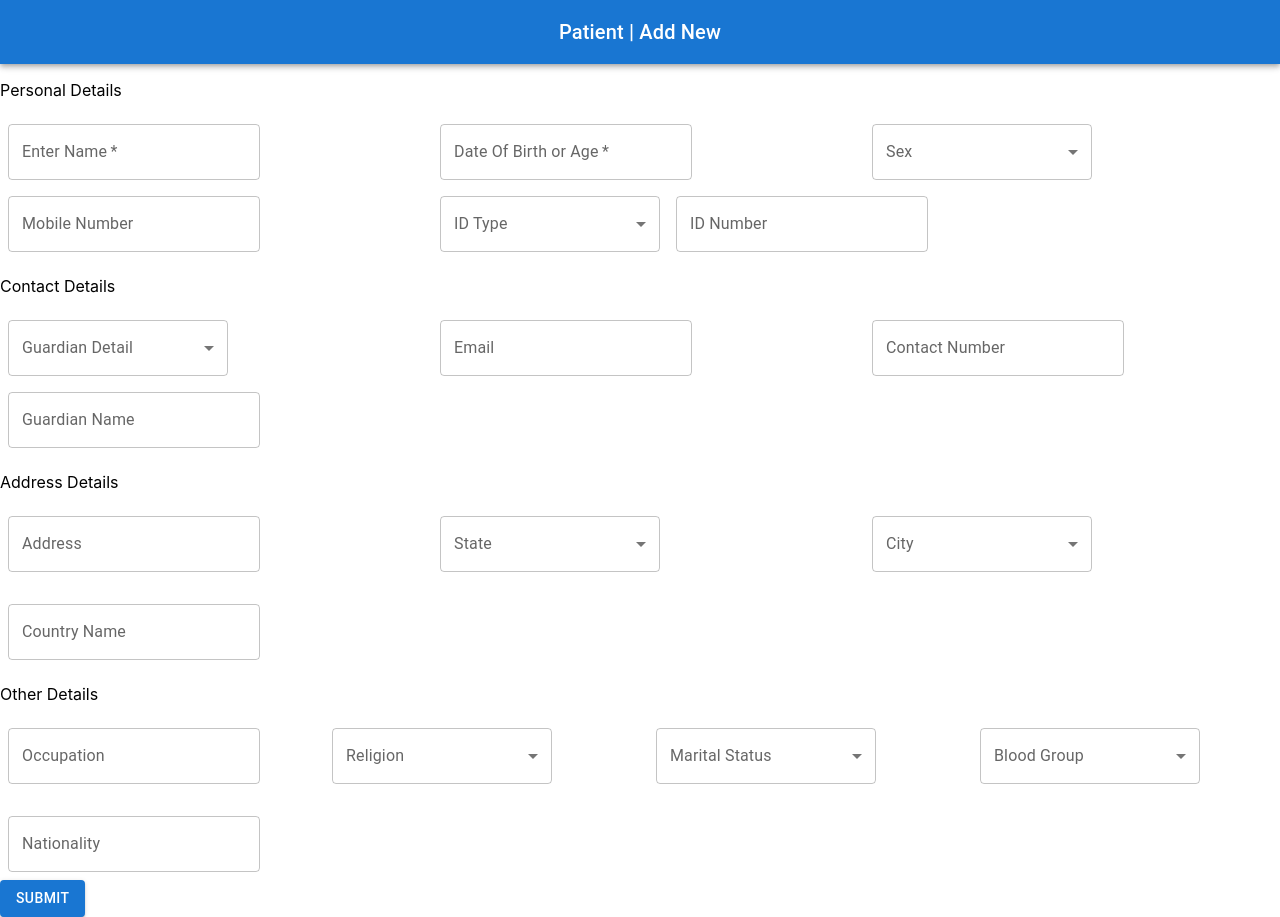
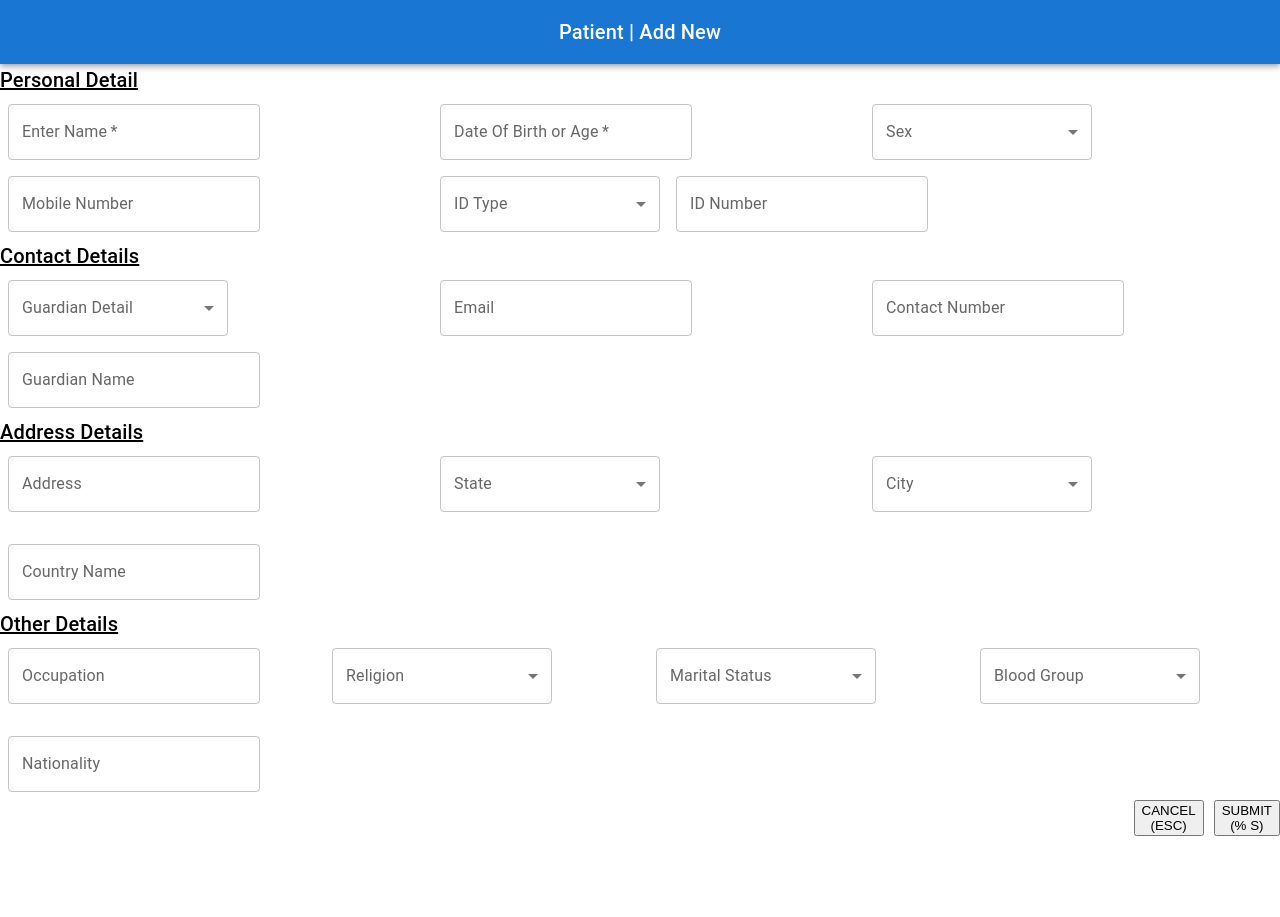
Before and after one commit to MoniruzzamanBappy/Onito-First-Task-RormicJS-Form, a React (Create React App) app: page / in a window 1280 px wide. After the commit the page ends 836 px from the top, so only its background shows below. Built offline with nearby package versions, Linux system fonts and the light colour scheme.

Commit message:
error alert shown

```diff
--- /dev/null
+++ b/src/components/PersonalDetails.tsx
@@ -0,0 +1,119 @@
+import React from 'react';
+import Typography from '@mui/material/Typography';
+import TextField from '@mui/material/TextField';
+import { FormControl, Grid, InputLabel, MenuItem, Select } from "@mui/material";
+
+const PersonalDetails = (props: any) => {
+    const formik = props.formik;
+    return (
+        <div>
+            <Typography variant="h6" sx={{ textDecoration: 'underline'}} >Personal Detail</Typography>
+            <Grid container spacing={2} >
+                <Grid item xs={4}>
+                    <TextField
+                        required
+                        id="name"
+                        name="name"
+                        value={formik.values.name}
+                        onChange={formik.handleChange}
+                        error={formik.touched.name && Boolean(formik.errors.name)}
+                        helperText={formik.touched.name && formik.errors.name}
+                        label="Enter Name"
+                        placeholder="Enter Name"
+                    />
+                </Grid>
+                <Grid item xs={4}>
+
+                    <TextField
+                        required
+                        id="age"
+                        name="age"
+                        type="number"
+                        value={formik.values.age}
+                        onChange={formik.handleChange}
+                        error={formik.touched.age && Boolean(formik.errors.age)}
+                        helperText={formik.touched.age && formik.errors.age}
+                        label="Date Of Birth or Age"
+                        placeholder="Enter Date Of Birth or Age"
+                    />
+                </Grid>
+                <Grid item xs={4}>
+                    <FormControl sx={{ m: 1, minWidth: 220 }}>
+                        <InputLabel id="demo-simple-select-helper-label">Sex</InputLabel>
+                        <Select
+                            required
+                            id="sex"
+                            name="sex"
+                            value={formik.values.sex}
+                            onChange={formik.handleChange}
+                            error={formik.touched.sex && Boolean(formik.errors.sex)}
+                            label="Sex"
+                            placeholder="Enter Sex"
+                        >
+                            <MenuItem value={"Male"}>Male</MenuItem>
+                            <MenuItem value={"Female"}>Female</MenuItem>
+                            <MenuItem value={"Common"}>Common</MenuItem>
+                            <MenuItem value={"Other"}>Other</MenuItem>
+                        </Select>
+                    </FormControl>
+
+                </Grid>
+
+            </Grid>
+            <Grid container spacing={2} >
+                <Grid item xs={4}>
+                    <TextField
+                        id="number"
+                        name="number"
+                        value={formik.values.number}
+                        onChange={formik.handleChange}
+                        error={formik.touched.number && Boolean(formik.errors.number)}
+                        helperText={formik.touched.number && formik.errors.number}
+                        label="Mobile Number"
+                        placeholder="Enter Mobile Number"
+                    />
+
+                </Grid>
+                <Grid item xs={8}>
+
+                    <FormControl sx={{ m: 1, minWidth: 220 }}>
+                        <InputLabel id="demo-simple-select-helper-label">ID Type</InputLabel>
+                        <Select
+                            id="idType"
+                            name="idType"
+                            value={formik.values.idType}
+                            onChange={formik.handleChange}
+                            error={formik.touched.idType && Boolean(formik.errors.idType)}
+                            label="ID Type"
+                        >
+                            <MenuItem value="">
+                                <em>None</em>
+                            </MenuItem>
+                            <MenuItem value={"National ID"}>National ID</MenuItem>
+                            <MenuItem value={"Birth Certificate"}>Birth Certificate</MenuItem>
+                            <MenuItem value={"Passport"}>Passport</MenuItem>
+                            <MenuItem value={"Aadhar"}>Aadhar</MenuItem>
+                            <MenuItem value={"Pan"}>Pan</MenuItem>
+                            <MenuItem value={"Other"}>Other</MenuItem>
+                        </Select>
+                    </FormControl>
+
+                    <TextField
+                        id="idNumber"
+                        name="idNumber"
+                        value={formik.values.idNumber}
+                        onChange={formik.handleChange}
+                        error={formik.touched.idNumber && Boolean(formik.errors.idNumber)}
+                        helperText={formik.touched.idNumber && formik.errors.idNumber}
+                        label="ID Number"
+                        placeholder="Enter ID Number"
+                    />
+
+                </Grid>
+
+            </Grid>
+        </div>
+    );
+};
+
+export default PersonalDetails;
--- a/src/components/Register.tsx
+++ b/src/components/Register.tsx
@@ -3,9 +3,9 @@ import * as Yup from "yup";
 import React from 'react';
 import Box from '@mui/material/Box';
 import TextField from '@mui/material/TextField';
-import { FormControl, Grid, InputLabel, MenuItem, Select } from "@mui/material";
-
-import Button from '@mui/material/Button';
+import { Alert, FormControl, Grid, InputLabel, MenuItem, Select, Stack } from "@mui/material";
+import PersonalDetails from './PersonalDetails';
+import Typography  from '@mui/material/Typography';
 
 interface User {
     name: string,
@@ -75,7 +75,6 @@ const Register = () => {
 
         email: Yup.string().email().required("Email is required"),
 
-
         guardianType: Yup.string().when("guardianName", {
             is: (val: string) => val.length > 0,
             then: Yup.string().required("Guardian type is required"),
@@ -116,7 +115,6 @@ const Register = () => {
             .oneOf(['India'])
             .required("Country is required"),
         occupation: Yup.string()
-
             .required("Occupation is required"),
         religion: Yup.string()
             .oneOf(['Hindu', 'Muslim', 'Christian', 'Sikh', 'Buddhist', 'Jain', 'Other'])
@@ -143,112 +141,8 @@ const Register = () => {
             }}
             autoComplete="off"
         >
-            <p>Personal Details</p>
-            <Grid container spacing={2} >
-                <Grid item xs={4}>
-                    <TextField
-                        required
-                        id="name"
-                        name="name"
-                        value={formik.values.name}
-                        onChange={formik.handleChange}
-                        error={formik.touched.name && Boolean(formik.errors.name)}
-                        helperText={formik.touched.name && formik.errors.name}
-                        label="Enter Name"
-                        placeholder="Enter Name"
-                    />
-                </Grid>
-                <Grid item xs={4}>
-
-                    <TextField
-                        required
-                        id="age"
-                        name="age"
-                        type="number"
-                        value={formik.values.age}
-                        onChange={formik.handleChange}
-                        error={formik.touched.age && Boolean(formik.errors.age)}
-                        helperText={formik.touched.age && formik.errors.age}
-                        label="Date Of Birth or Age"
-                        placeholder="Enter Date Of Birth or Age"
-                    />
-                </Grid>
-                <Grid item xs={4}>
-                    <FormControl sx={{ m: 1, minWidth: 220 }}>
-                        <InputLabel id="demo-simple-select-helper-label">Sex</InputLabel>
-                        <Select
-                            required
-                            id="sex"
-                            name="sex"
-                            value={formik.values.sex}
-                            onChange={formik.handleChange}
-                            error={formik.touched.sex && Boolean(formik.errors.sex)}
-                            label="Sex"
-                            placeholder="Enter Sex"
-                        >
-                            <MenuItem value={"Male"}>Male</MenuItem>
-                            <MenuItem value={"Female"}>Female</MenuItem>
-                            <MenuItem value={"Common"}>Common</MenuItem>
-                            <MenuItem value={"Other"}>Other</MenuItem>
-                        </Select>
-                    </FormControl>
-
-                </Grid>
-
-            </Grid>
-            <Grid container spacing={2} >
-                <Grid item xs={4}>
-                    <TextField
-                        id="number"
-                        name="number"
-                        value={formik.values.number}
-                        onChange={formik.handleChange}
-                        error={formik.touched.number && Boolean(formik.errors.number)}
-                        helperText={formik.touched.number && formik.errors.number}
-                        label="Mobile Number"
-                        placeholder="Enter Mobile Number"
-                    />
-
-                </Grid>
-                <Grid item xs={8}>
-
-                    <FormControl sx={{ m: 1, minWidth: 220 }}>
-                        <InputLabel id="demo-simple-select-helper-label">ID Type</InputLabel>
-                        <Select
-                            id="idType"
-                            name="idType"
-                            value={formik.values.idType}
-                            onChange={formik.handleChange}
-                            error={formik.touched.idType && Boolean(formik.errors.idType)}
-                            label="ID Type"
-                        >
-                            <MenuItem value="">
-                                <em>None</em>
-                            </MenuItem>
-                            <MenuItem value={"National ID"}>National ID</MenuItem>
-                            <MenuItem value={"Birth Certificate"}>Birth Certificate</MenuItem>
-                            <MenuItem value={"Passport"}>Passport</MenuItem>
-                            <MenuItem value={"Aadhar"}>Aadhar</MenuItem>
-                            <MenuItem value={"Pan"}>Pan</MenuItem>
-                            <MenuItem value={"Other"}>Other</MenuItem>
-                        </Select>
-                    </FormControl>
-
-                    <TextField
-                        id="idNumber"
-                        name="idNumber"
-                        value={formik.values.idNumber}
-                        onChange={formik.handleChange}
-                        error={formik.touched.idNumber && Boolean(formik.errors.idNumber)}
-                        helperText={formik.touched.idNumber && formik.errors.idNumber}
-                        label="ID Number"
-                        placeholder="Enter ID Number"
-                    />
-
-                </Grid>
-
-            </Grid>
-            <p>Contact Details</p>
+            <PersonalDetails formik={formik}/>
+            <Typography variant="h6" sx={{ textDecoration: 'underline'}} >Contact Details</Typography>
             <Grid container spacing={2} >
                 <Grid item xs={4}>
                     <FormControl sx={{ m: 1, minWidth: 220 }}>
@@ -308,7 +202,7 @@ const Register = () => {
                     />
                 </Grid>
             </Grid>
-            <p>Address Details</p>
+            <Typography variant="h6" sx={{ textDecoration: 'underline'}} >Address Details</Typography>
             <Grid container spacing={2} >
                 <Grid item xs={4}>
 
@@ -390,7 +284,7 @@ const Register = () => {
                     />
                 </Grid>
             </Grid>
-            <p>Other Details</p>
+            <Typography variant="h6" sx={{ textDecoration: 'underline'}} >Other Details</Typography>
             <Grid container spacing={2} >
                 <Grid item xs={3}>
                     <TextField
@@ -486,9 +380,39 @@ const Register = () => {
                 </Grid>
             </Grid>
             <Grid container alignContent="flex-end">
-                <Button color="primary" variant="contained" type="submit">
-                    Submit
-                </Button>
+
+                <Stack sx={{ width: '50%', margin: 'auto', }} spacing={2}  >
+                    {
+                        formik.errors.name && <div style={{ display: 'flex', justifyContent: 'center' }}>
+                            <Alert sx={{ width: '100%' }} onClose={() => { }} severity="error">{formik.errors.name}</Alert>
+                        </div>
+                    }
+                    {
+                        formik.errors.age && <div style={{ display: 'flex', justifyContent: 'center' }}>
+                            <Alert sx={{ width: '100%' }} onClose={() => { }} severity="error">{formik.errors.age}</Alert>
+                        </div>
+                    }
+                    {
+                        formik.errors.sex && <div style={{ display: 'flex', justifyContent: 'center' }}>
+                            <Alert sx={{ width: '100%' }} onClose={() => { }} severity="error">{formik.errors.sex}</Alert>
+                        </div>
+                    }
+                    {
+                        formik.errors.email && <div style={{ display: 'flex', justifyContent: 'center' }}>
+                            <Alert sx={{ width: '100%' }} onClose={() => { }} severity="error">{formik.errors.email}</Alert>
+                        </div>
+                    }
+                    {
+                        formik.errors.guardianType && <div style={{ display: 'flex', justifyContent: 'center' }}>
+                            <Alert sx={{ width: '100%' }} onClose={() => { }} severity="error">{formik.errors.guardianType}</Alert>
+                        </div>
+                    }
+                </Stack>
+
+                <div className='buttons-container'>
+                    <button style={{marginRight: "10px"}} type='button' className='cancelButton' >CANCEL <br /> <span>(ESC)</span></button>
+                    <button type="submit" className='submitButton' value='SUBMIT'>SUBMIT <br /> <span>(% S)</span></button>
+                </div>
             </Grid>
 
         </Box>
```
